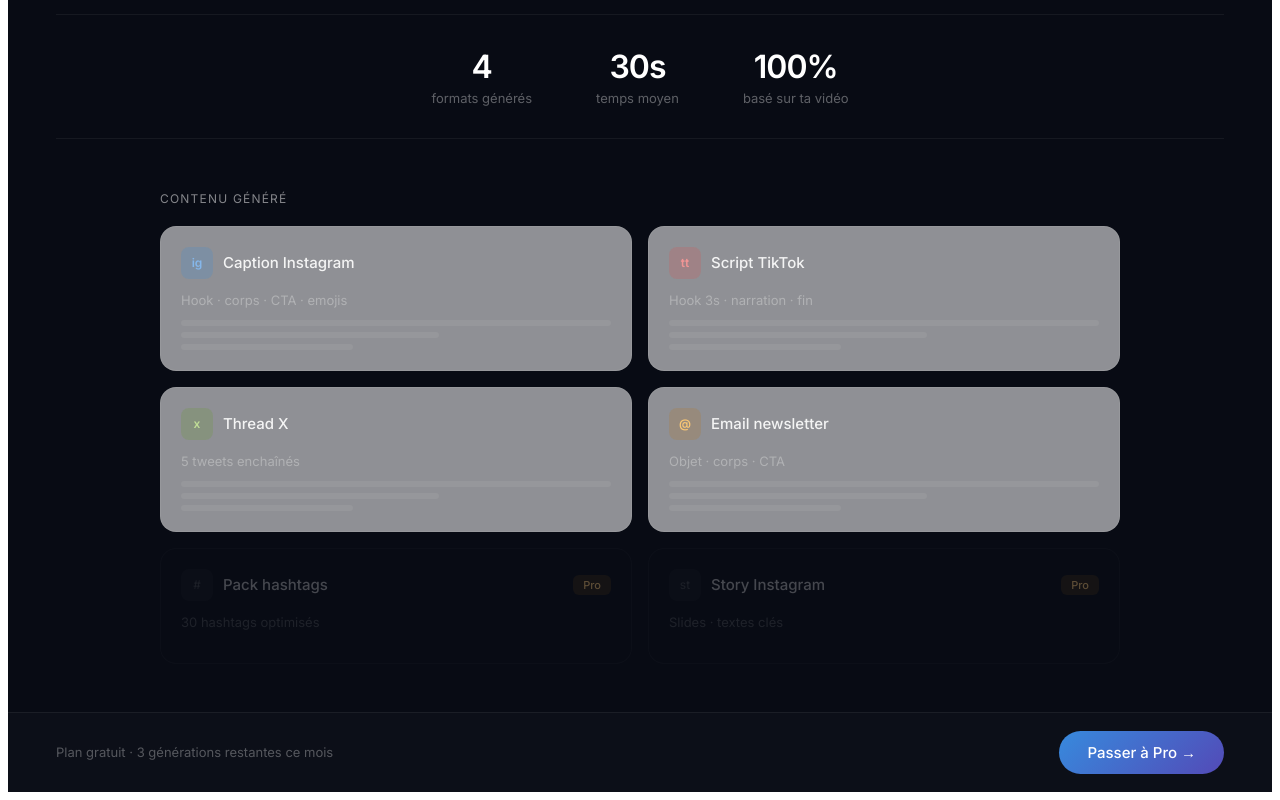
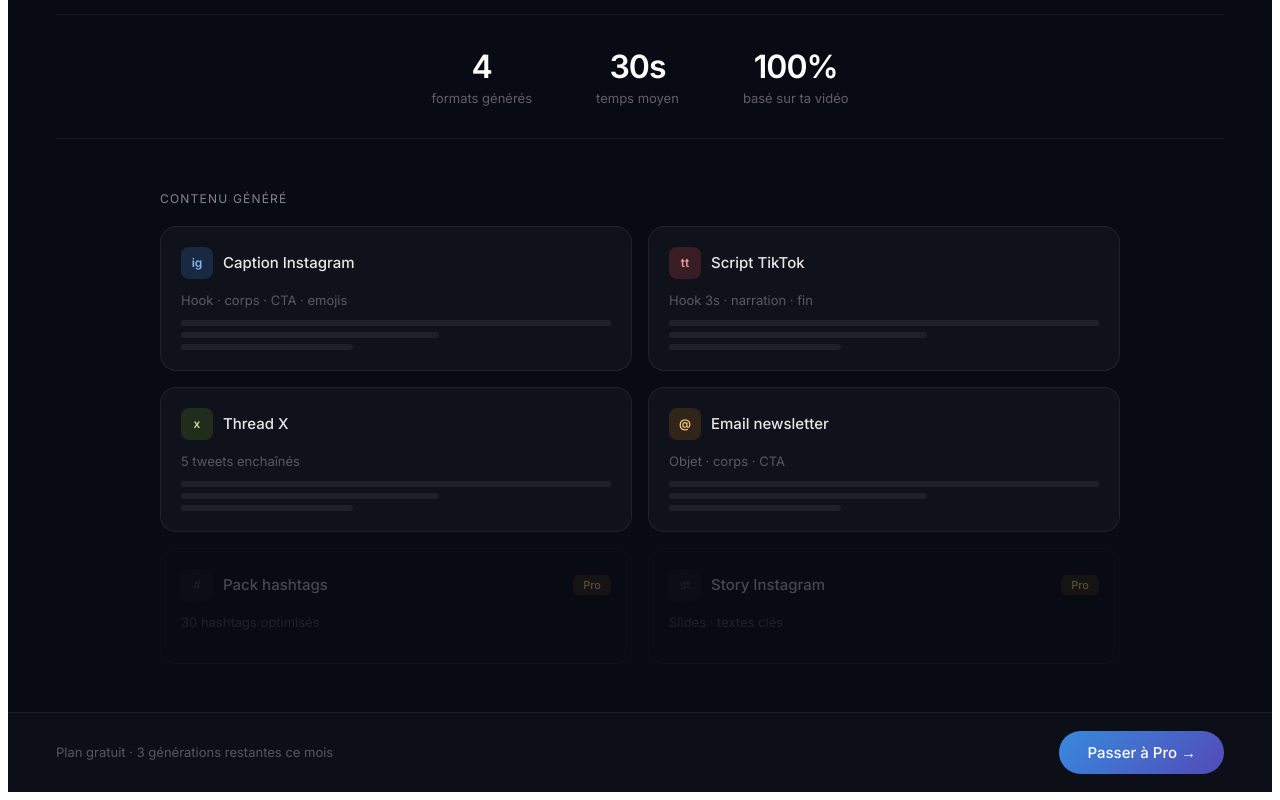
Before and after one commit to AxelBen81/viralto, a Next.js app: page / in a window 1280 px wide. Shown: the part 829-1629 px from the top of the page. Built offline with nearby package versions, Linux system fonts and the light colour scheme; no server answers.

Commit message:
Update page.tsx

```diff
--- a/app/page.tsx
+++ b/app/page.tsx
@@ -174,7 +174,7 @@
           <p style={{ fontSize: 12, color: "rgba(255,255,255,0.5)", textTransform: "uppercase", letterSpacing: "0.1em", marginBottom: 20 }}>Contenu généré</p>
           <div style={{ display: "grid", gridTemplateColumns: "repeat(2, 1fr)", gap: 16 }}>
             {formats.map((f) => (
-              <div key={f.key} style={{ background: "rgba(255,255,255,0.55)", border: "1px solid rgba(255,255,255,0.07)", borderRadius: 16, padding: 20 }}>
+              <div key={f.key} style={{ background: "rgba(255,255,255,0.03)", border: "1px solid rgba(255,255,255,0.07)", borderRadius: 16, padding: 20 }}>
                 <div style={{ display: "flex", alignItems: "center", justifyContent: "space-between", marginBottom: 10 }}>
                   <div style={{ display: "flex", alignItems: "center", gap: 10 }}>
                     <div style={{ width: 32, height: 32, borderRadius: 8, background: f.bg, color: f.color, display: "flex", alignItems: "center", justifyContent: "center", fontSize: 12, fontWeight: 600 }}>
```
